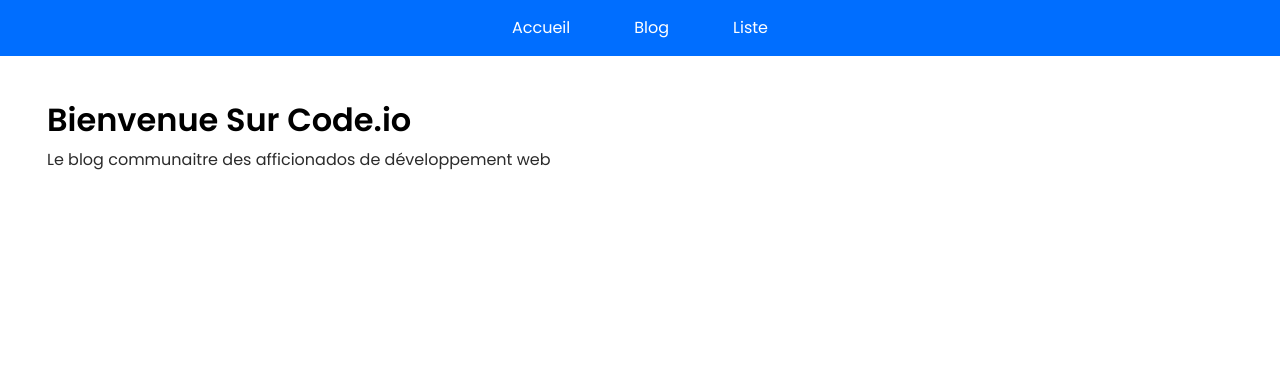
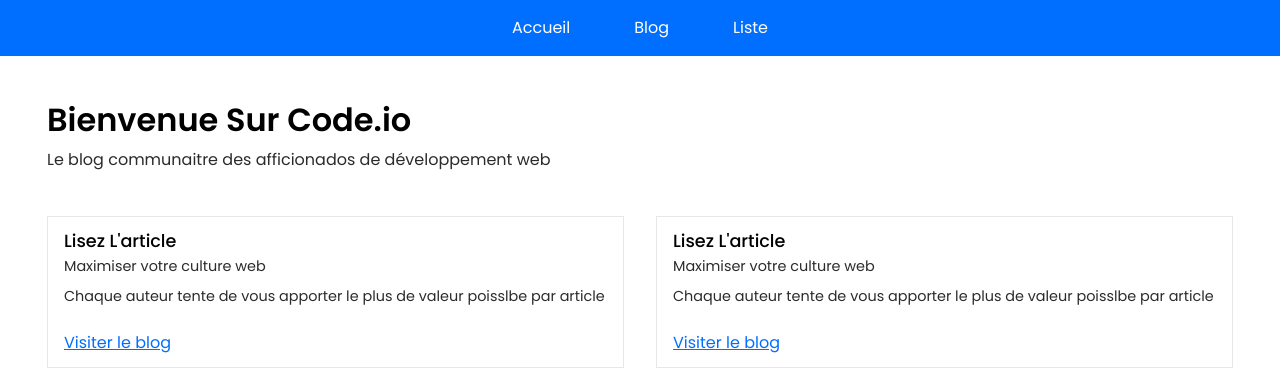
Before and after one commit to R0BIN0/Blog-Next, a Next.js app: page / in a window 1280 px wide. Shown: the top 392 px of the page. Built offline with nearby package versions, Linux system fonts and the light colour scheme.

Commit message:
Card component UI added

```diff
--- a/components/Card/Card.module.css
+++ b/components/Card/Card.module.css
@@ -1,14 +1,27 @@
 .card {
+  padding: 1rem;
+  border: 1px solid rgb(231, 231, 231);
 }
 
 .title {
+  font-size: 1.1rem;
+  font-weight: 500;
+  margin-bottom: 0.5rem;
 }
 
 .subtitle {
+  font-size: 0.9rem;
+  color: rgb(43, 43, 43);
+  margin-bottom: 1rem;
 }
 
 .description {
+  font-size: 0.9rem;
+  color: rgb(43, 43, 43);
+  margin-bottom: 2rem;
 }
 
 .link {
+  color: rgb(0, 110, 255);
+  text-decoration: underline;
 }
--- a/components/Card/Card.tsx
+++ b/components/Card/Card.tsx
@@ -3,7 +3,19 @@ import Link from "next/link";
 import styles from "./Card.module.css";
 
 const Card = () => {
-  return <></>;
+  return (
+    <div className={styles.card}>
+      <h2 className={styles.title}>Lisez L'article</h2>
+      <h3 className={styles.subtitle}>Maximiser votre culture web</h3>
+      <p className={styles.description}>
+        Chaque auteur tente de vous apporter le plus de valeur poisslbe par
+        article
+      </p>
+      <Link href={"/blog"}>
+        <a className={styles.link}>Visiter le blog</a>
+      </Link>
+    </div>
+  );
 };
 
 export default Card;
--- a/components/Navbar/Navbar.module.css
+++ b/components/Navbar/Navbar.module.css
@@ -7,16 +7,6 @@
   align-items: center;
 }
 
-.nav__container {
-  width: 100%;
-  max-width: 768px;
-  background-color: rebeccapurple;
-  margin: 0 auto;
-  display: flex;
-  justify-content: center;
-  align-items: center;
-}
-
 .link {
   color: white;
   margin: 0 2rem;
```
